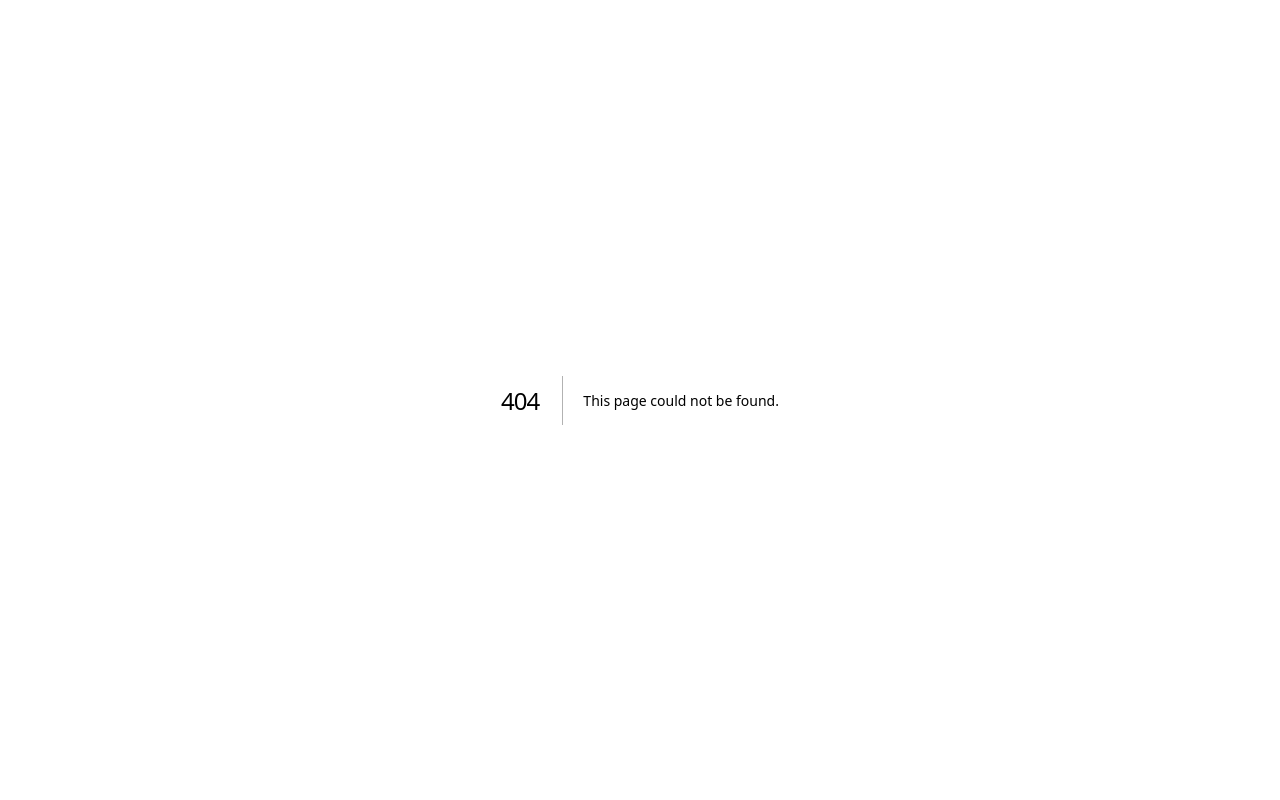
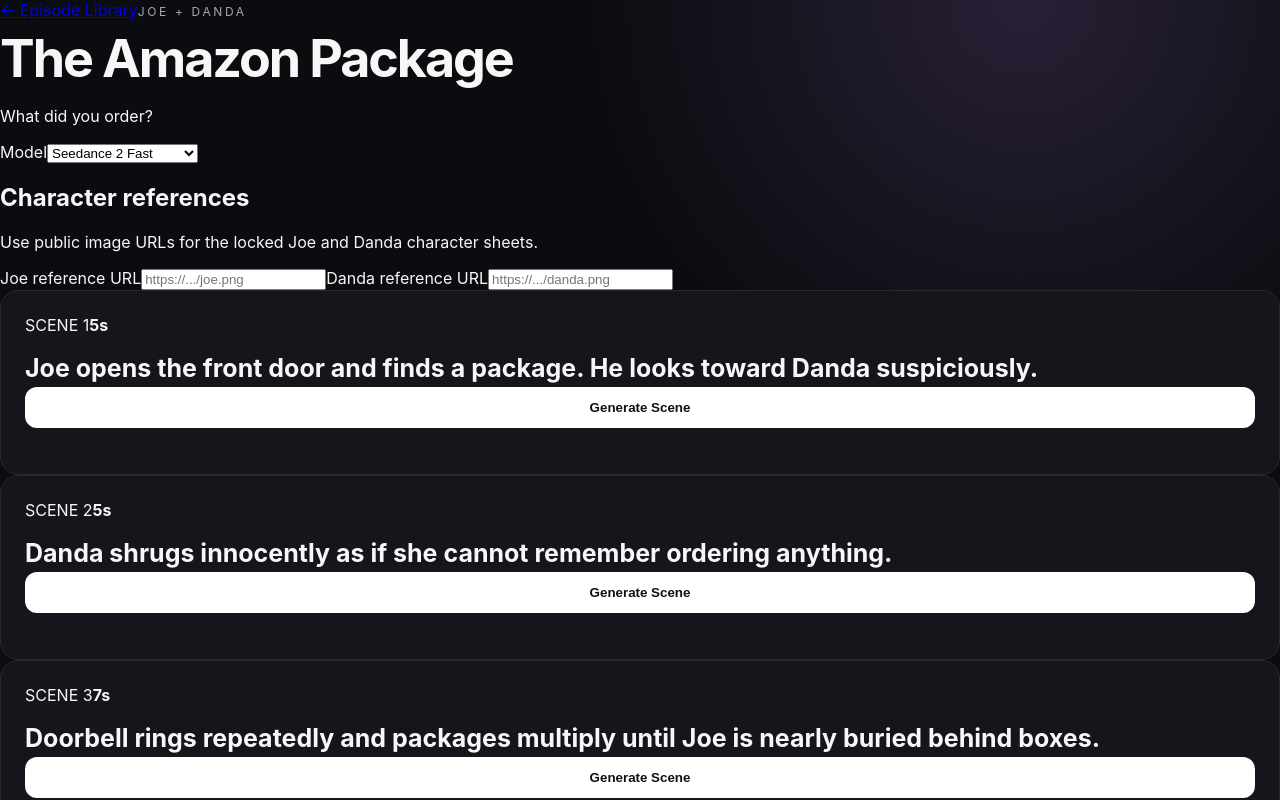
Before and after one commit to retroservices1121/relations, a Next.js app: page /episodes/amazon in a window 1280 px wide. Before the commit this address had no page. Shown: the top 800 px of the page. Built offline with nearby package versions, Linux system fonts and the light colour scheme.

Commit message:
Add episode detail route

```diff
--- /dev/null
+++ b/app/episodes/[id]/page.tsx
@@ -0,0 +1,10 @@
+import { notFound } from "next/navigation";
+import EpisodeWorkspace from "../../../components/EpisodeWorkspace";
+import { episodes } from "../../../data/episodes";
+
+export default async function EpisodePage({ params }: { params: Promise<{ id: string }> }) {
+  const { id } = await params;
+  const episode = episodes.find((item) => item.id === id);
+  if (!episode) notFound();
+  return <EpisodeWorkspace episode={episode} />;
+}
```
